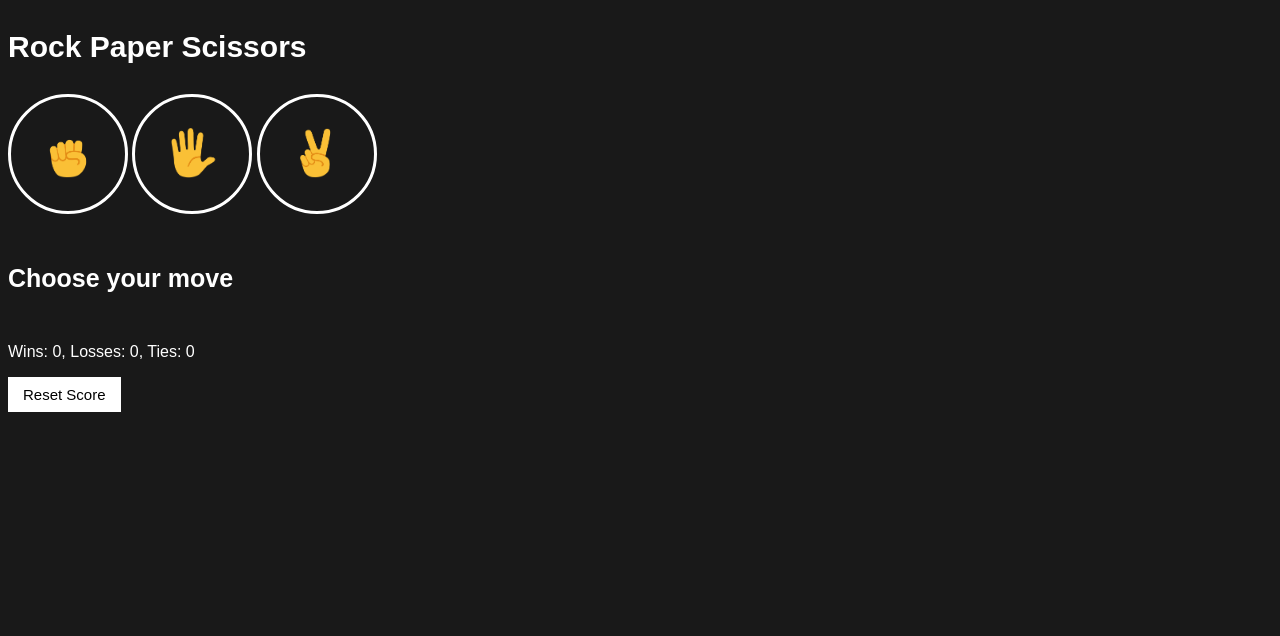
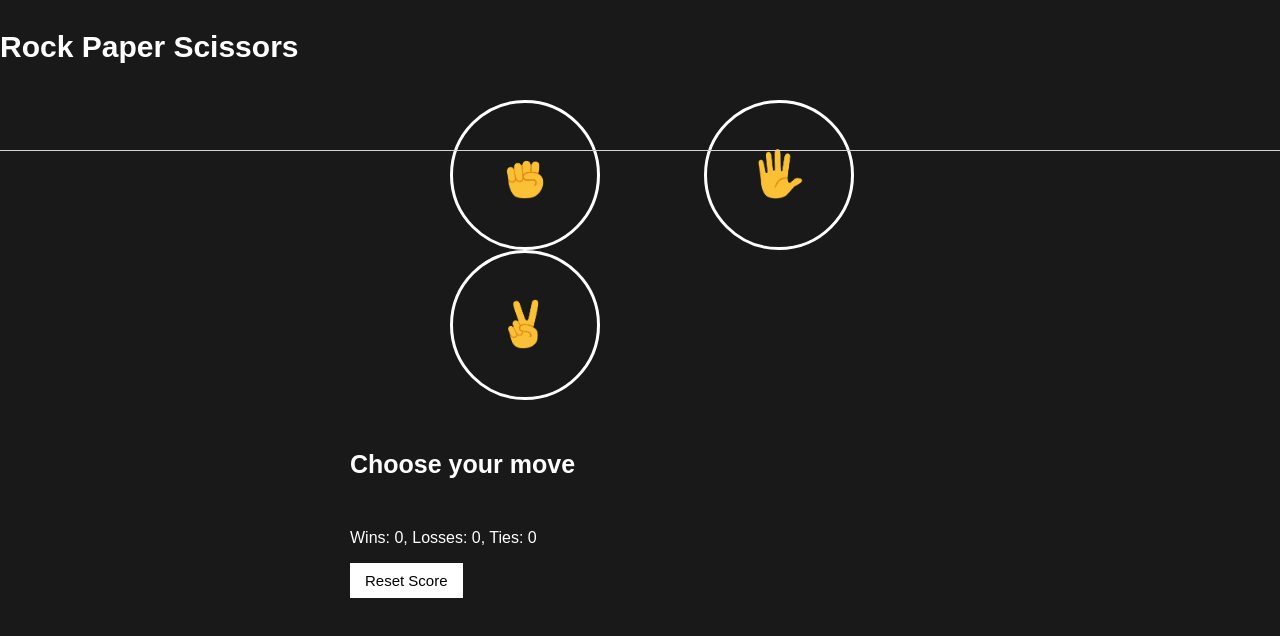
Before and after one commit to Rentoria-Zhenmalane/RPS-JS, a plain HTML site: page index.html in a window 1280 px wide. Drawn offline with Linux system fonts and the light colour scheme.

Commit message:
Update index.html
improving the UI

```diff
--- a/RPS.css
+++ b/RPS.css
@@ -2,6 +2,26 @@ body {
   background-color: rgb(25, 25, 25);
   color: white;
   font-family: Arial;
+  margin-left: 350px;
+  margin-right: 350px;
+  margin-top: 100px;
+}
+
+.header {
+  height: 150px;
+  display: flex;
+  flex-direction: row;
+  justify-content: space-between;
+
+  border-bottom-width: 1px;
+  border-bottom-style: solid;
+  border-bottom-color: rgb(212, 212, 212);
+
+  position: fixed;
+  top: 0;
+  left: 0;
+  right: 0;
+  z-index: 100;
 }
 
 .RPS {
@@ -16,10 +36,12 @@ body {
 .move-button {
   background-color: transparent;
   border: 3px solid white;
-  width: 120px;
-  height: 120px;
-  border-radius: 60px;
+  width: 150px;
+  height: 150px;
+  border-radius: 80px;
   cursor: pointer;
+  margin-left: 100px;
+
 }
 
 .result {
--- a/index.html
+++ b/index.html
@@ -7,7 +7,10 @@
 </head>
 
 <body>
+  <header class="header">
     <p class="RPS">Rock Paper Scissors</p>
+  </header>
+  <main>
     <button onclick="
       playGame('Rock');
       " class="move-button">
@@ -53,6 +56,8 @@
       Reset Score
     </button>
 
+  </main>
+
 
 
   <script src="RPS.js"> </script>
```
Lines whose indentation alone changed are shown as unchanged.
